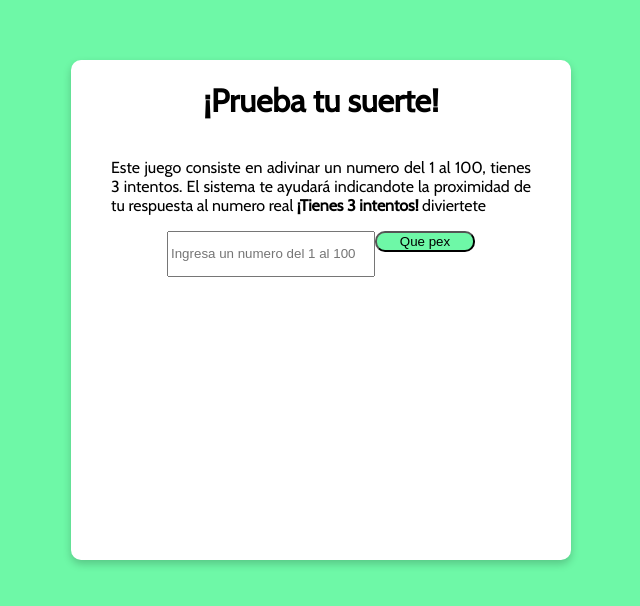
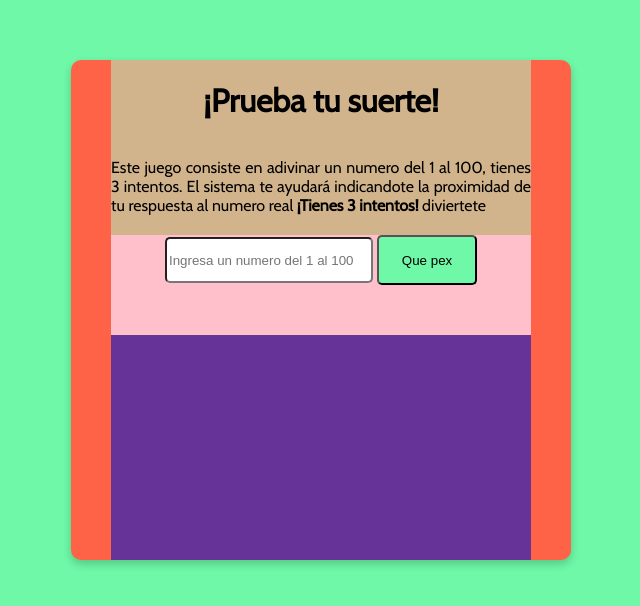
Before and after one commit to Hug0Albert0/ES6_josh, a plain HTML site: page index.html in a window 1280 px wide. Shown: the part 148-754 px from the top of the page, without its empty margins (319-959 px from the left). Drawn offline with nearby package versions, Linux system fonts and the light colour scheme.

Commit message:
Explicacion de flexbox

```diff
--- a/css/index.css
+++ b/css/index.css
@@ -17,18 +17,22 @@ body {
    display: flex;
    justify-content: flex-start;
    flex-direction: column;
+   background-color:tomato ;
 }
 
 #juego {
    margin-right: 40px;
    margin-left: 40px;
+   height: 100%;
 }
 
 #titulo {
    display: flex;
    align-items: center;
    flex-direction: column;
-   font-family: 'Cabin', sans-serif
+   font-family: 'Cabin', sans-serif;
+   background-color:tan;
+   height: 35%;
 }
 
 #instrucciones {
@@ -37,19 +41,26 @@ body {
 
 #btnEnviar{
    background-color:#6EF8A7;
-   border-radius: 10px; /* 5px rounded corners */
+   border-radius: 5px;
    width: 100px;
-   height: 100%;
+   height: 50%;
+}
 
-
-
-}
 #respuesta{
    width: 200px;
    height: 40px;
+   border-radius: 5px;
 }
 
 #datos{
    display: flex;
    justify-content: center;
+   height: 20%;
+   background-color: pink;
 }
+
+#intentos {
+   height: 45%;
+   width: 100%;
+   background-color: rebeccapurple;
+}
--- a/index.html
+++ b/index.html
@@ -17,12 +17,14 @@
                indicandote la proximidad de tu respuesta al numero real  <b>¡Tienes 3 intentos!</b> diviertete
             </p>
          </div>
-         <form>
-            <div id="datos">
+         <div id="datos">
+            <form>
                <input id ="respuesta"  type="text" placeholder="Ingresa un numero del 1 al 100">
                <button id="btnEnviar">Que pex</button>
-            </div>
-         </form>
+            </form>
+         </div>
+         <div id=intentos>
+         </div>
       </div>
    </div>
 </body>
```
